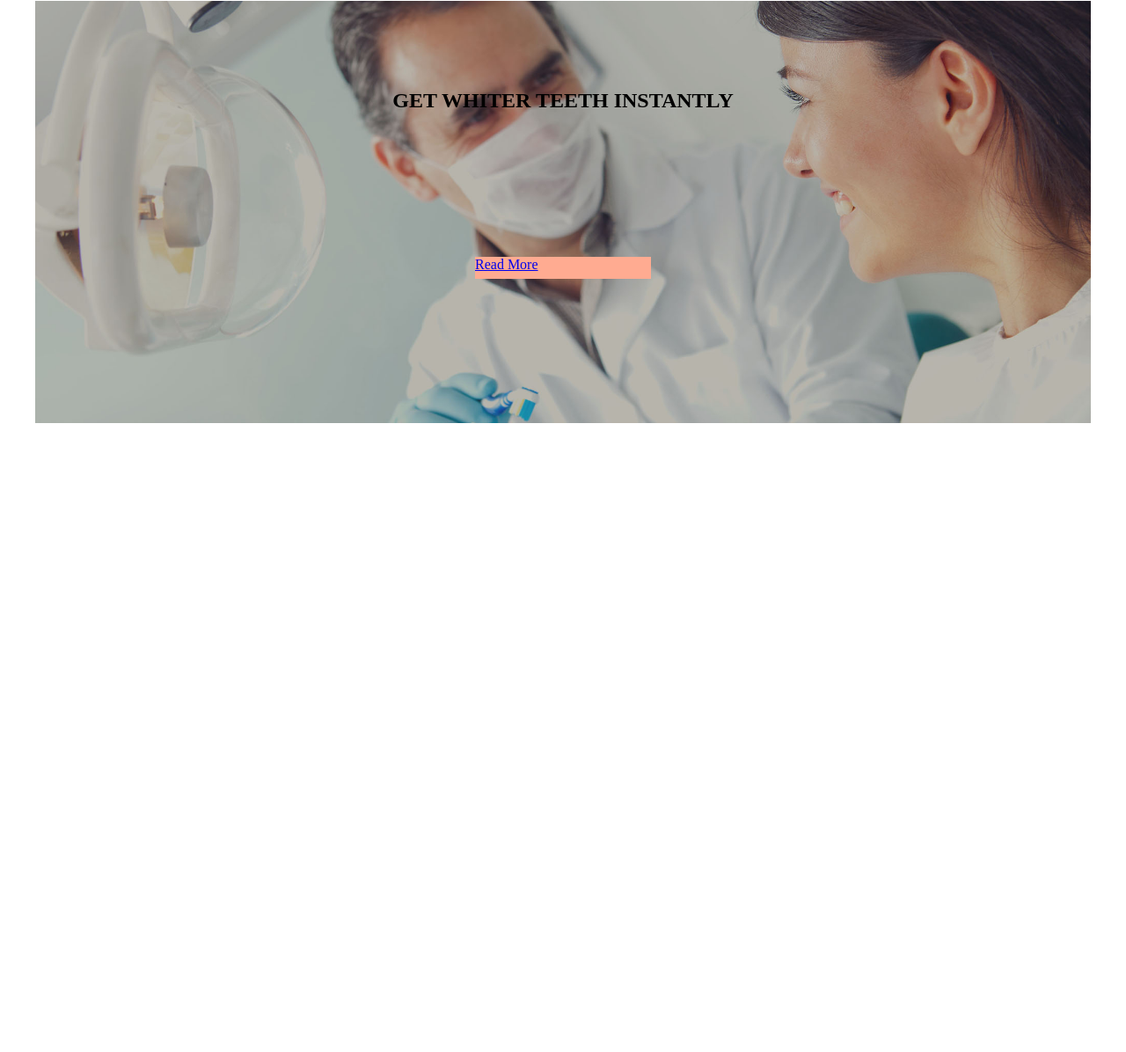
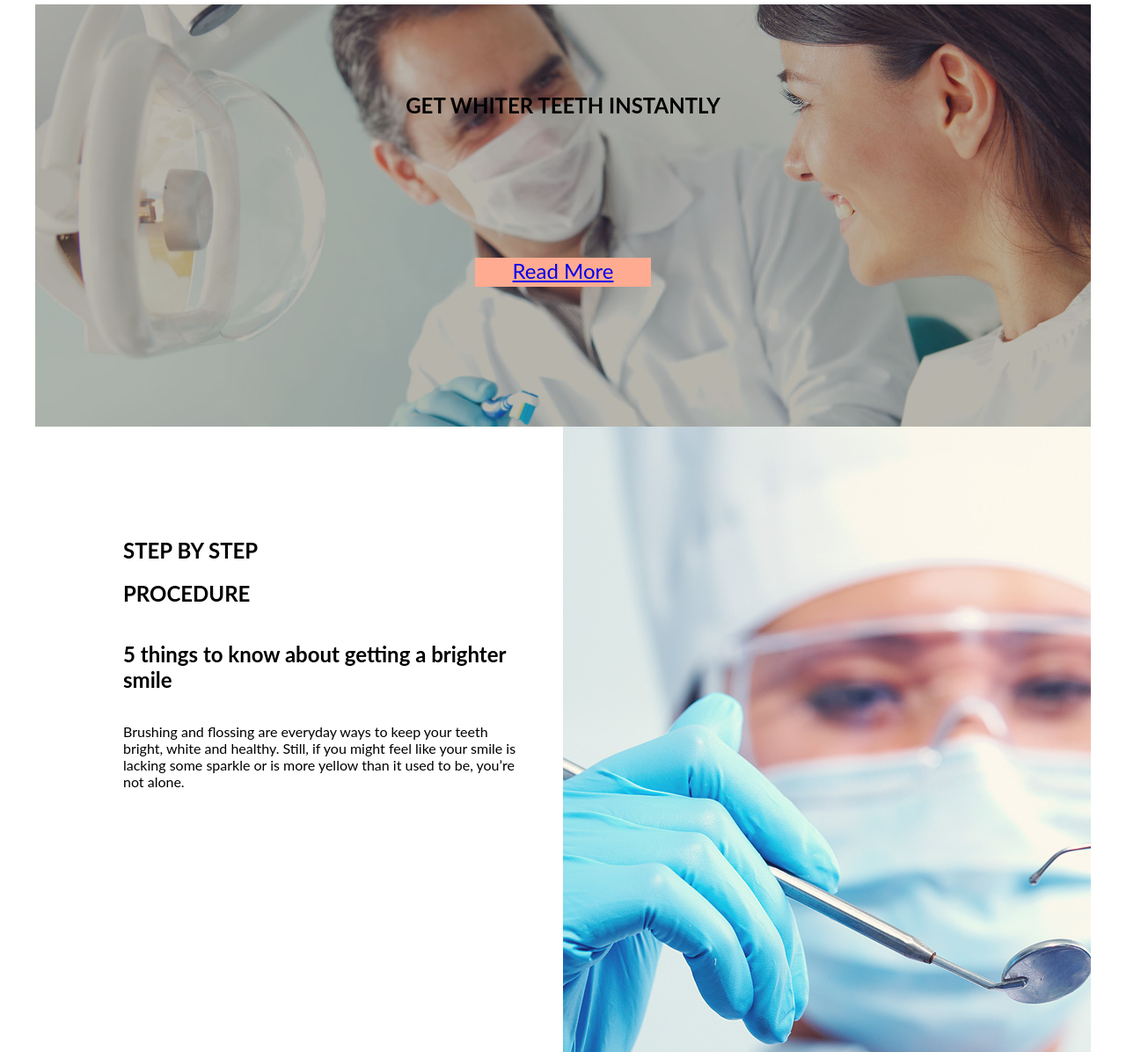
Before and after one commit to JPGITHUB1519/Odontology-WebPage, a plain HTML site: page index.html in a window 1280 px wide. Shown: the part 255-1451 px from the top of the page at 88% size. Before the commit the page ends 800 px from the top, so only its background shows below. Drawn offline with Linux system fonts and the light colour scheme.

Commit message:
Almost Finish Info

```diff
--- a/css/jpframework.css
+++ b/css/jpframework.css
@@ -4,6 +4,11 @@
     -moz-box-sizing: border-box;
     -ms-box-sizing: border-box;
     box-sizing: border-box;
+}
+
+body
+{
+    font-family: 'Lato', sans-serif;
 }
 
 .container
--- a/css/responsive.css
+++ b/css/responsive.css
@@ -2,3 +2,55 @@ img
 {
 	max-width: 100%;
 }
+
+/* for tablets */
+@media only screen and (min-width: 600px)
+{
+
+
+}
+
+/* For desktop: */
+@media only screen and (min-width: 960px)
+{
+	.info-image
+	{
+		width: 50%;
+		height: 100vh;
+
+	}
+	.info-text
+	{
+		width: 50%;
+		height: 100vh;
+		padding : 106px 50px 92px 100px;
+	}
+
+	.brigther-info-image
+	{
+		order : 1;
+
+	}
+	.brigther-info-text
+	{
+
+		order : 0;
+
+	}
+
+	.banner-row
+	{
+		margin: 0;
+	}
+
+	.professional-tech-image
+	{
+		order : 1;
+	}
+
+	.professional-tech-text
+	{
+		order: 0;
+	}
+
+}
--- a/css/style.css
+++ b/css/style.css
@@ -7,6 +7,7 @@
 */
 * {
     box-sizing: border-box;
+
 }
 
 * {
@@ -30,6 +31,22 @@ img
 .box
 {
 	width : 100%;
+}
+
+.nopadding-margin
+{
+	margin : 0;
+	padding: 0;
+}
+
+.no-margin
+{
+	margin : 0;
+}
+
+.little-padding
+{
+	padding: 3px;
 }
 
 .link-social-nav
@@ -131,8 +148,11 @@ img
 
 .button-content
 {
-	width : 200px ;
-	height: 25px;
+	height: 33px;
+    min-width: 200px;
+    width: 200px;
+    font-size: 1.5em;
+    text-align: center;
 }
 
 .text-banner-block
@@ -141,3 +161,59 @@ img
 	padding-top: 5em;
 	padding-bottom: 0;
 }
+
+.brigther-info-image
+{
+	order: 0;
+	background: url("../images/dentist.jpg");
+
+}
+
+.brigther-info-text
+{
+	width: 100%;
+	order: 1;
+	height: 50vh;
+
+}
+
+.info-text
+{
+	width: 100%;
+	height: 100%;
+	background-size: cover;
+	background-position: center center;
+	height: 50vh;
+
+}
+
+.info-image
+{
+	width: 100%;
+	height: 50vh;
+
+}
+
+.professional-tech-image
+{
+	order: 0;
+	background: url("../images/professional-tec.jpg");
+
+}
+
+.professional-tech-text
+{
+	order: 1;
+}
+
+.women-info-image
+{
+	order: 0;
+	background : url("../images/dentist.jpg");
+}
+
+.women-info-text
+{
+	order: 1;
+
+}
--- a/index.html
+++ b/index.html
@@ -2,8 +2,10 @@
 <html>
 <head>
 	<title></title>
+	<meta name="viewport" content="width=device-width, initial-scale=1.0">
 	<link rel="stylesheet" type="text/css" href="css/jpframework.css">
 	<link rel="stylesheet" type="text/css" href="css/style.css">
+	<link rel="stylesheet" type="text/css" href="css/responsive.css">
 	<link rel="stylesheet" type="text/css" href="https://maxcdn.bootstrapcdn.com/font-awesome/4.6.3/css/font-awesome.min.css">
 </head>
 <body>
@@ -45,13 +47,11 @@
 		</div>
 	</div>
 
-	<div class="row">
-		<div class="row banner full-width responsive-background">
+	<div class="row no-margin">
+		<div class="row banner full-width responsive-background no-margin">
 			<div class="box text-banner-block center-text">
 				<h2 class="text-center text-banner">GET WHITER TEETH INSTANTLY</h2>
 			</div>
-
-
 			<div class="row">
 				<div class ="box button-content bg-light-orange center-block">
 					<a href="#">Read More</a>
@@ -61,6 +61,93 @@
 		</div>
 	</div>
 
+	<div class="row no-margin">
+		<div class="row info-text brigther-info-text no-margin">
+			<div class="box">
+				<div class="row nopadding-margin">
+					<div class="box">
+						<h2>STEP BY STEP</h2>
+						<h2>PROCEDURE</h2>
+					</div>
+				</div>
+
+				<div class="row nopadding-margin">
+					<div class="box">
+						<h2>5 things to know about getting a brighter smile</h2>
+					</div>
+				</div>
+
+				<div class="row">
+					<div class="box">
+						<p>Brushing and flossing are everyday ways to keep your teeth bright, white and healthy. Still, if you might feel like your smile is lacking some sparkle or is more yellow than it used to be, you&rsquo;re not alone.</p>
+					</div>
+				</div>
+			</div>
+		</div>
+		<div class="box brigther-info-image info-image">
+
+		</div>
+	</div>
+
+	<div class="row no-margin">
+		<div class="row info-text women-info-text no-margin">
+			<div class="box">
+				<div class="row nopadding-margin">
+					<div class="box">
+						<h2>STEP BY STEP</h2>
+						<h2>PROCEDURE</h2>
+					</div>
+				</div>
+
+				<div class="row nopadding-margin">
+					<div class="box">
+						<h2>5 things to know about getting a brighter smile</h2>
+					</div>
+				</div>
+
+				<div class="row">
+					<div class="box">
+						<p>Brushing and flossing are everyday ways to keep your teeth bright, white and healthy. Still, if you might feel like your smile is lacking some sparkle or is more yellow than it used to be, you&rsquo;re not alone.</p>
+					</div>
+				</div>
+			</div>
+		</div>
+		<div class="box women-info-image info-image">
+
+		</div>
+	</div>
+
+	<div class="row no-margin">
+		<div class="row no-margin info-text professional-tech-text  ">
+			<div class="box">
+				<div class="row nopadding-margin">
+					<div class="box">
+						<h2>STEP BY STEP</h2>
+						<h2>PROCEDURE</h2>
+					</div>
+				</div>
+
+				<div class="row nopadding-margin">
+					<div class="box">
+						<h2>5 things to know about getting a brighter smile</h2>
+					</div>
+				</div>
+
+				<div class="row">
+					<div class="box">
+						<p>Brushing and flossing are everyday ways to keep your teeth bright, white and healthy. Still, if you might feel like your smile is lacking some sparkle or is more yellow than it used to be, you&rsquo;re not alone.</p>
+					</div>
+				</div>
+
+
+			</div>
+		</div>
+		<div class="box info-image professional-tech-image">
+
+		</div>
+	</div>
+
+
 </div>
 </body>
 </html>
```
Also changed, not shown: host.txt (added), images/dentist.jpg (added), images/professional-tec.jpg (added), images/women.jpg (added).
